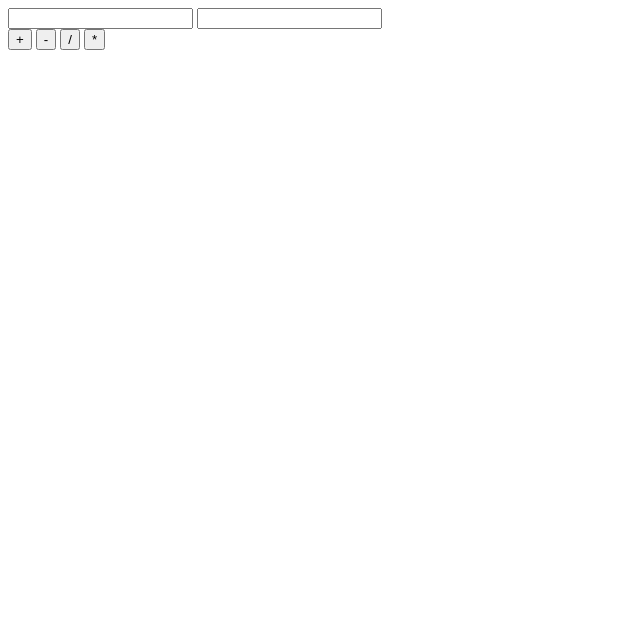
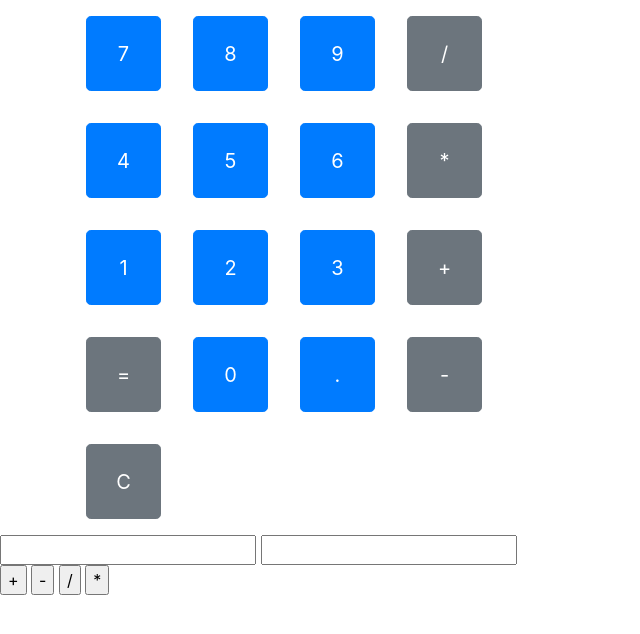
Before and after one commit to MarcioRPereira/LTPII2022_SI_Unilago, a plain HTML site: page calculadora.html in a window 1280 px wide. Shown: the whole page, without its empty margins (0-640 px from the left). Drawn offline with nearby package versions, Linux system fonts and the light colour scheme.

Commit message:
Implementação de elementos e eventos de clique

```diff
--- a/calculadora.html
+++ b/calculadora.html
@@ -3,10 +3,99 @@
         <title>
             Calculadora
         </title>
+
+        <!-- Latest compiled and minified CSS -->
+        <link rel="stylesheet" href="https://maxcdn.bootstrapcdn.com/bootstrap/4.5.2/css/bootstrap.min.css">
+
+        <!-- jQuery library -->
+        <script src="https://ajax.googleapis.com/ajax/libs/jquery/3.5.1/jquery.min.js"></script>
+
+        <!-- Popper JS -->
+        <script src="https://cdnjs.cloudflare.com/ajax/libs/popper.js/1.16.0/umd/popper.min.js"></script>
+
+        <!-- Latest compiled JavaScript -->
+        <script src="https://maxcdn.bootstrapcdn.com/bootstrap/4.5.2/js/bootstrap.min.js"></script>
+
         <script src="js/calculadora.js"></script>
+
+        <style>
+            .botao {
+                width: 75px;
+                height: 75px;
+            }
+        </style>
     </head>
     <body>
-        <div>
+        <div class="container">
+            <div class="row">
+                <div class="col-*-3 p-3">
+                    <input type="button" class="btn btn-lg btn-primary botao" value="7" onclick="capturarNumero('7');">
+                </div>
+                <div class="col-*-3 p-3">
+                    <input type="button" class="btn btn-lg btn-primary botao" value="8" onclick="capturarNumero('8');">
+                </div>
+                <div class="col-*-3 p-3">
+                    <input type="button" class="btn btn-lg btn-primary botao" value="9" onclick="capturarNumero('9');">
+                </div>
+                <div class="col-*-3 p-3">
+                    <input type="button" class="btn btn-lg btn-secondary botao" value="/" onclick="capturarOperador('/');"/>
+                </div>
+            </div>
+            <div class="row">
+                <div class="col-*-3 p-3">
+                    <input type="button" class="btn btn-lg btn-primary botao" value="4" onclick="capturarNumero('4');"/>
+                </div>
+                <div class="col-*-3 p-3">
+                    <input type="button" class="btn btn-lg btn-primary botao" value="5" onclick="capturarNumero('5');"/>
+                </div>
+                <div class="col-*-3 p-3">
+                    <input type="button" class="btn btn-lg btn-primary botao" value="6" onclick="capturarNumero('6');"/>
+                </div>
+                <div class="col-*-3 p-3">
+                    <input type="button" class="btn btn-lg btn-secondary botao" value="*" onclick="capturarOperador('*');"/>
+                </div>
+            </div>
+            <div class="row">
+                <div class="col-*-3 p-3">
+                    <input type="button" class="btn btn-lg btn-primary botao" value="1" onclick="capturarNumero('1');">
+                </div>
+                <div class="col-*-3 p-3">
+                    <input type="button" class="btn btn-lg btn-primary botao" value="2" onclick="capturarNumero('2');"/>
+                </div>
+                <div class="col-*-3 p-3">
+                    <input type="button" class="btn btn-lg btn-primary botao" value="3" onclick="capturarNumero('3');"/>
+                </div>
+                <div class="col-*-3 p-3">
+                    <input type="button" class="btn btn-lg btn-secondary botao" value="+"  onclick="capturarOperador('+');" />
+                </div>
+            </div>
+            <div class="row">
+                <div class="col-*-3 p-3">
+                    <input type="button" class="btn btn-lg btn-secondary botao" value="=" onclick="capturarIgual();">
+                </div>
+                <div class="col-*-3 p-3">
+                    <input type="button" class="btn btn-lg btn-primary botao" value="0" onclick="capturarNumero('0');">
+                </div>
+                <div class="col-*-3 p-3">
+                    <input type="button" class="btn btn-lg btn-primary botao" value="." >
+                </div>
+                <div class="col-*-3 p-3">
+                    <input type="button" class="btn btn-lg btn-secondary botao" value="-"  onclick="capturarOperador('-');"/>
+                </div>
+            </div>
+            <div class="row">
+                <div class="col-*-3 p-3">
+                    <input type="button" class="btn btn-lg btn-secondary botao" value="C" onclick="limparCampos();">
+                </div>
+                <div class="col-*-3 p-3">
+                </div>
+                <div class="col-*-3 p-3">
+                </div>
+                <div class="col-*-3 p-3">
+                </div>
+            </div>
+        </div>
+
         <input id="txtNumero1" type="text"/>
         <input id="txtNumero2" type="text"/>
         <br/>
@@ -15,6 +104,6 @@
         <input onclick="executarCalculo('/');" type="button" value="/">
         <input onclick="executarCalculo('*');" type="button" value="*">
         <div id="divResultado" style="background-color: antiquewhite;"></div>
-        </div>
+
     </body>
 </html>
--- a/js/calculadora.js
+++ b/js/calculadora.js
@@ -1,3 +1,6 @@
+controle = 'NUMERO1';
+operador = '';
+
 function executarCalculo(operador){
     recuperarNumeros();
     if(!validarCampos()) return;
@@ -39,6 +42,8 @@ function imprimirResultado(){
 function limparCampos(){
     document.getElementById("txtNumero1").value = "";
     document.getElementById("txtNumero2").value = "";
+    controle = 'NUMERO1';
+    operador = '';
 }
 
 function somar(){
@@ -50,10 +55,28 @@ function subtrair(){
 }
 
 function dividir(){
-
     return numero1 / numero2;
 }
 
 function multiplicar(){
     return numero1 * numero2;
 }
+
+function capturarNumero(valor){
+    let idInput = 'txtNumero1';
+    if (controle == 'NUMERO2'){
+        idInput = 'txtNumero2';
+    }
+    let txtNumero = document.getElementById(idInput);
+    let valorAtual = txtNumero.value;
+    txtNumero.value = valorAtual + valor;
+}
+
+function capturarOperador(valor){
+    controle = 'NUMERO2';
+    operador = valor;
+}
+
+function capturarIgual(){
+    executarCalculo(operador);
+}
```
Lines whose indentation alone changed are shown as unchanged.
